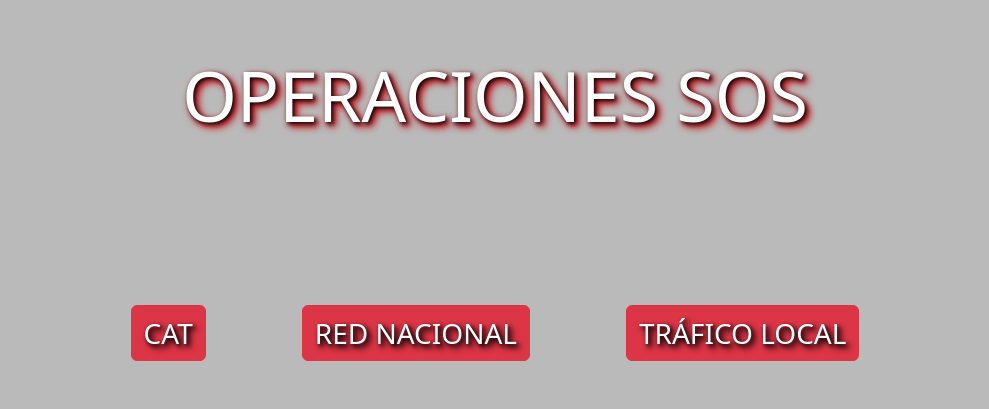
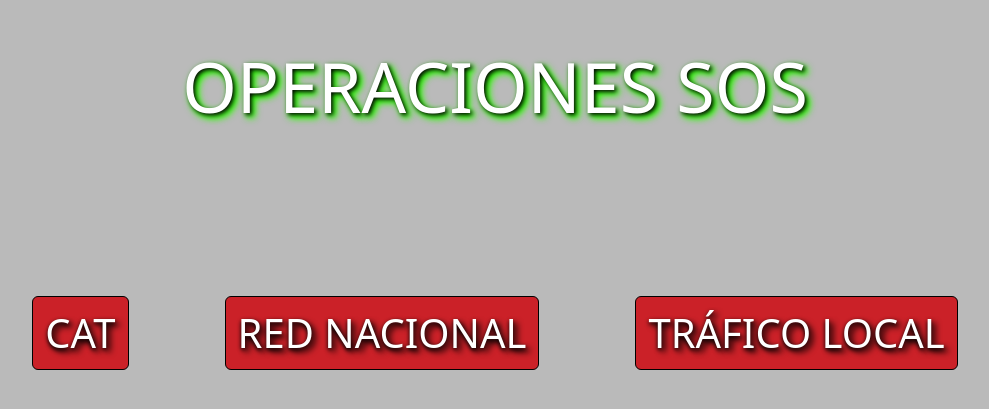
Before and after one commit to LucrePierna/intranetsos, a React (Create React App) app in the folder Client/: page / in a window 1280 px wide. Shown: the part 193-602 px from the top of the page, without its empty margins (145-1134 px from the left). Built offline with nearby package versions, Linux system fonts and the light colour scheme; what @nextui-org/react would draw is missing.

Commit message:
update btn landing

```diff
--- a/Client/src/Components/Landing/Landing.css
+++ b/Client/src/Components/Landing/Landing.css
@@ -11,18 +11,22 @@
   flex-direction: row;
   justify-content: center;
   margin-top: 10rem;
+
 }
 
-.buttonShadow {
+.buttonShadow{
   text-shadow:
-    2px 2px 4px rgba(0, 0, 0, 1),
-    4px 4px 6px rgba(0, 0, 0, 1);
+  0px 2px 4px rgba(0, 0, 0, 1),
+  4px 4px 6px rgba(0, 0, 0, 1);
+  border: 1px solid black;
+  background-color: #cb2128 ;
+  font-size: 40px;
 }
 
 .title {
   font-size: 70px;
   text-shadow:
     2px 2px 4px rgba(0, 0, 0, 1),
-    4px 4px 6px #cb2128,
-    4px 4px 8px #cb2128;
+    4px 4px 6px #26fb00,
+    4px 4px 8px #33ff00;
 }
--- a/Client/src/Components/Landing/Landing.jsx
+++ b/Client/src/Components/Landing/Landing.jsx
@@ -10,15 +10,15 @@ export default function Landing() {
 
       <div className='contenedor-btn'>
         <a href="/cat">
-          <button type="button" className="btn btn-danger buttonShadow mx-5 fs-3">CAT</button>
+          <button type="button" className="btn btn-danger buttonShadow mx-5 ">CAT</button>
         </a>
 
         <a href="/logistica">
-          <button type="button" className="btn btn-danger buttonShadow mx-5 fs-3">RED NACIONAL</button>
+          <button type="button" className="btn btn-danger buttonShadow mx-5 ">RED NACIONAL</button>
         </a>
 
         <a href="/trafico">
-          <button type="button" className="btn btn-danger buttonShadow mx-5 fs-3">TRÁFICO LOCAL</button>
+          <button type="button" className="btn btn-danger buttonShadow mx-5 ">TRÁFICO LOCAL</button>
         </a>
 
       </div>
```
